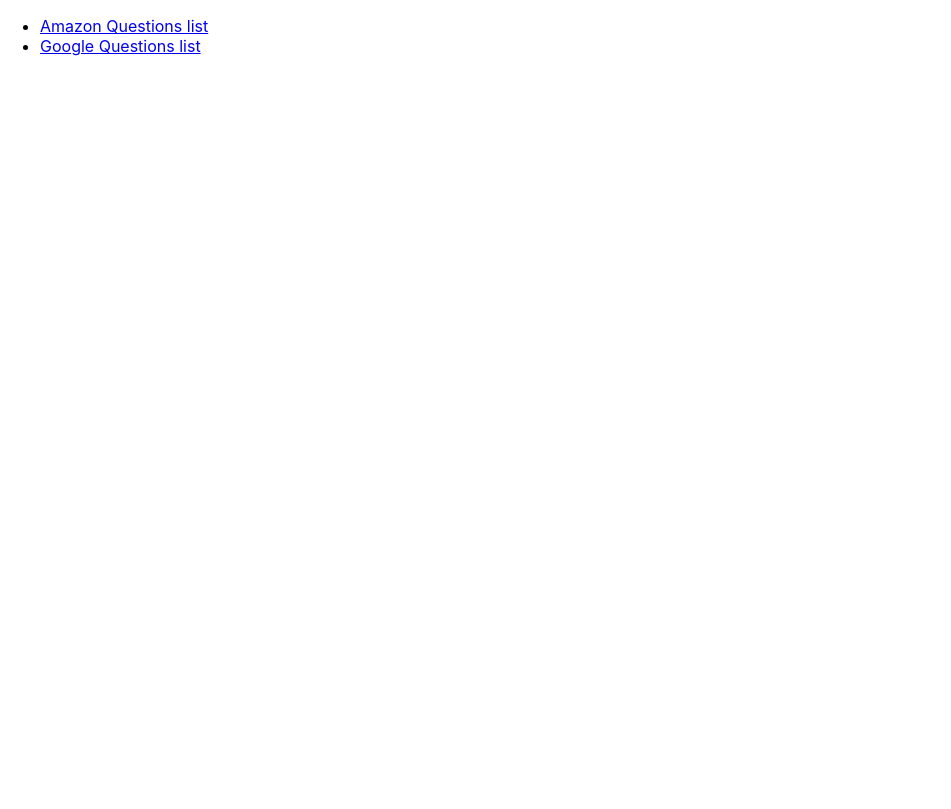
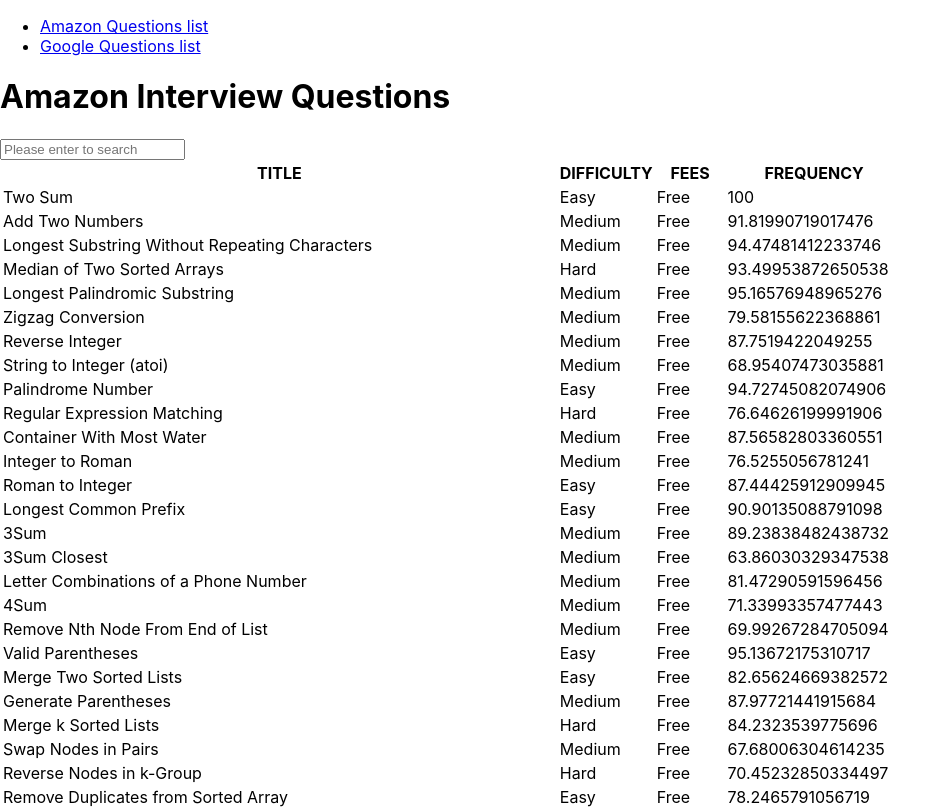
Before and after one commit to may-thu-htet/table, a React (Create React App) app in the folder table-component/: page /amazon-list in a window 1280 px wide. Shown: the top 809 px of the page, without its empty margins (0-951 px from the left). Built offline with nearby package versions, Linux system fonts and the light colour scheme.

Commit message:
finished displaying data in table

```diff
--- a/table-component/src/App.js
+++ b/table-component/src/App.js
@@ -1,5 +1,6 @@
 import { BrowserRouter as Router, Route, Routes, Link } from "react-router-dom";
 import "./App.css";
+import AmazonList from "./components/list/AmazonList";
 
 function App() {
   return (
@@ -15,8 +16,8 @@
         </ul>
       </nav>
       <Routes>
-        <Route path="/amazon-list" element=""></Route>
-        <Route path="/google-list" element=""></Route>
+        <Route path="/amazon-list" element={<AmazonList />} />
+        {/* <Route path="/google-list" element="" /> */}
       </Routes>
     </Router>
   );
--- a/table-component/src/components/list/AmazonList.jsx
+++ b/table-component/src/components/list/AmazonList.jsx
@@ -1,15 +1,17 @@
 import TableComponent from "../table/TableComponent";
 import amazonData from "../../data/leetcode_amazon_interview_Qs_mixed.json";
 import React from "react";
+import ProgressBar from "../progressBar/ProgressBar";
 
 function AmazonList() {
   const columns = ["Title", "Difficulty", "Fees", "Frequency"];
   const renderers = {
-    title: columns[0],
-    difficulty: columns[1],
-    paidOnly: (columns[2] = paidOnly ? "Premium" : "Free"),
-    freqBar: (columns[3] = <ProgressBar value={freqBar.value} />),
+    Title: (item) => item.title,
+    Difficulty: (item) => item.difficulty,
+    Fees: (item) => (item.paidOnly ? "Premium" : "Free"),
+    Frequency: (item) => <ProgressBar value={item.freqBar} />,
   };
+
   return (
     <TableComponent
       data={amazonData.questions}
--- a/table-component/src/components/table/TableComponent.jsx
+++ b/table-component/src/components/table/TableComponent.jsx
@@ -5,17 +5,31 @@
   return (
     <div className="table-container">
       <h1>Amazon Interview Questions</h1>
-      <Input placeholder="Please enter to search" type="text"></Input>
+      <Input placeholder="Please enter to search" type="text" />
       <table className="table">
         <thead>
           <tr className="table-head-row">
-            <th className="table-head-cell"></th>
+            {columns.map((col) => (
+              <th className="table-head-cell" key={col}>
+                {col.toUpperCase()}
+              </th>
+            ))}
           </tr>
         </thead>
         <tbody className="table-body">
-          <tr className="table-body-row">
-            <td className="table-body-cell"></td>
-          </tr>
+          {data.map((item, index) => {
+            return (
+              <tr className="table-body-row" key={index}>
+                {columns.map((col) => {
+                  return (
+                    <td className="table-body-cell" key={col}>
+                      {renderers[col](item)}
+                    </td>
+                  );
+                })}
+              </tr>
+            );
+          })}
         </tbody>
       </table>
     </div>
```
